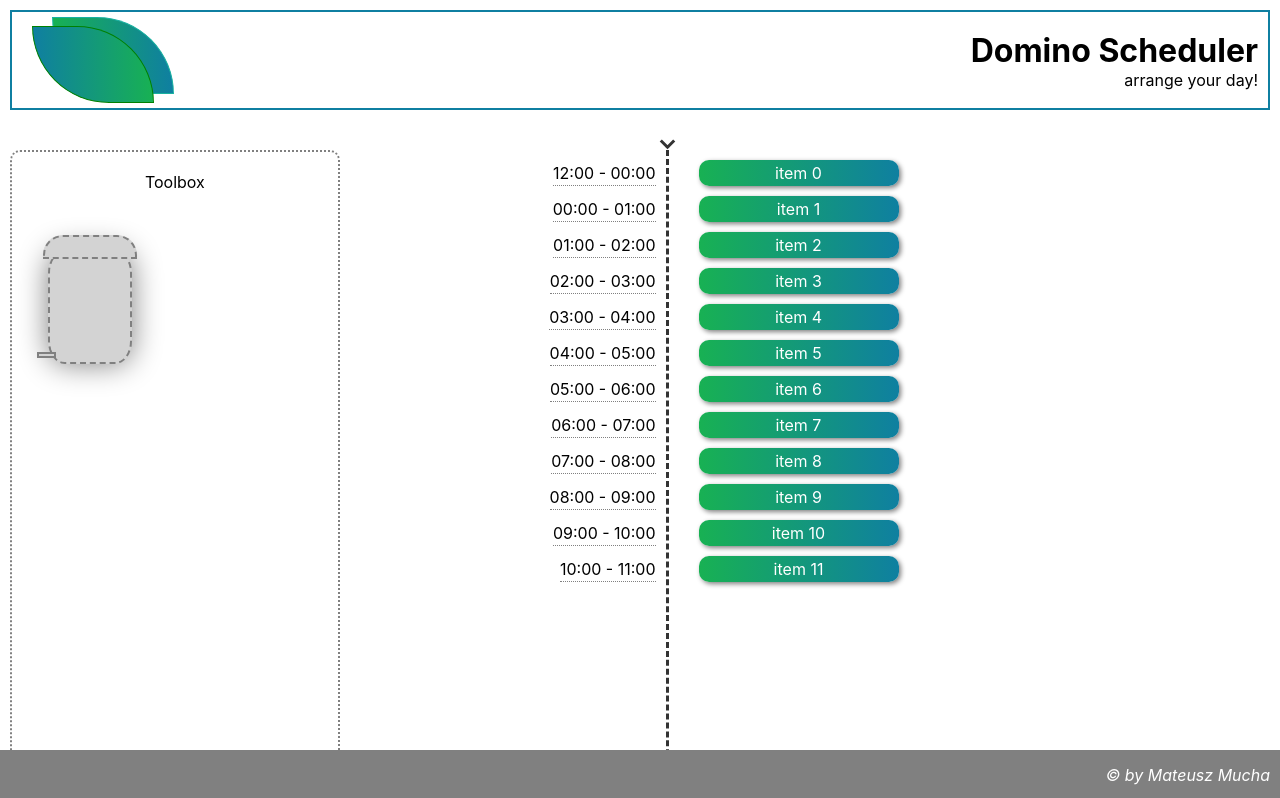
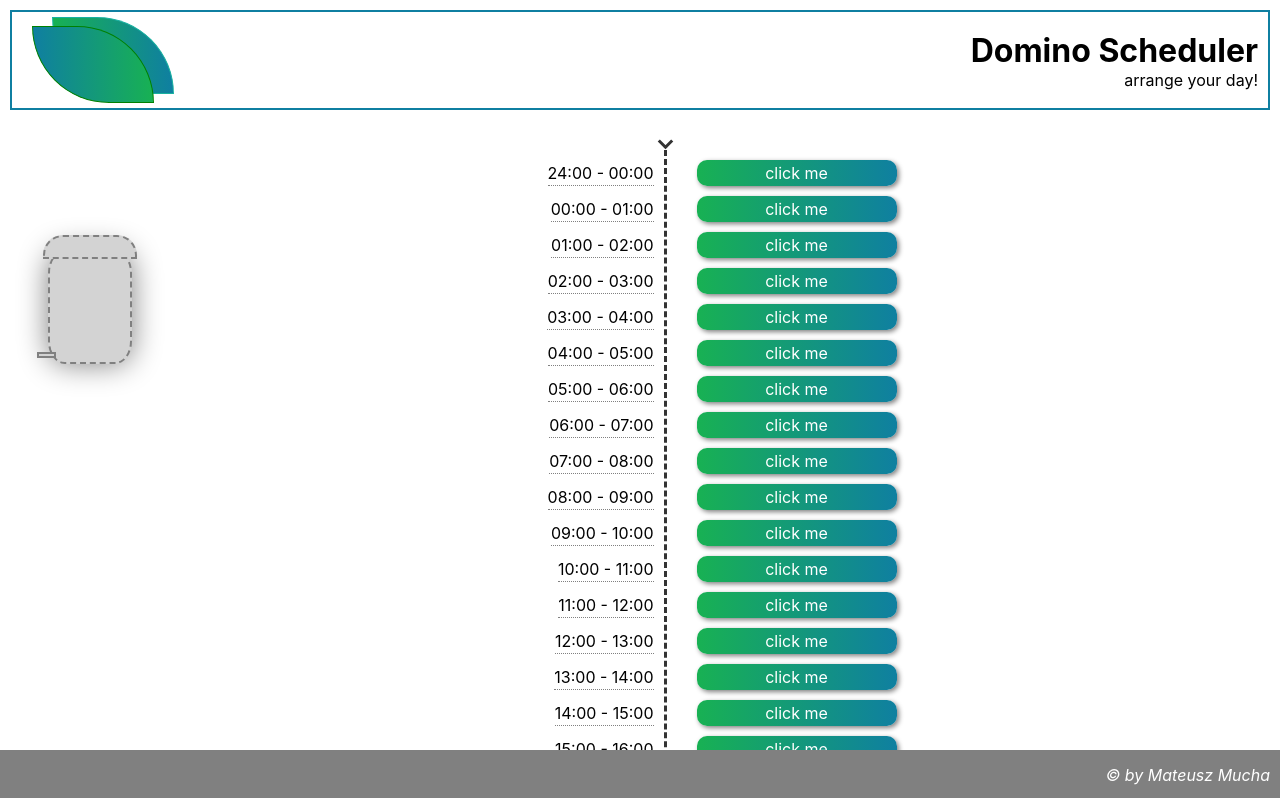
Before and after one commit to muchamateusz/domino_scheduler, a React app: page / in a window 1280 px wide. Shown: the top 798 px of the page. Built offline with nearby package versions, Linux system fonts and the light colour scheme.

Commit message:
version 1st of this application can be considered as finished

```diff
--- a/src/common/functions.js
+++ b/src/common/functions.js
@@ -11,7 +11,7 @@ export const getItems = count =>
   Array.from({ length: count }, (_, index) => index).map(index => ({
     id: `item-${index}`,
     type: ITEM_TYPES.ACTIVE,
-    content: `item ${index}`
+    content: `click me`
   }));
 
 export const getItemStyle = (
@@ -20,7 +20,6 @@ export const getItemStyle = (
   type,
   color = null
 ) => {
-  // debugger;
   const bgColor = color !== null ? color : "transparent";
   let bgImage;
   if (color !== null && color !== "rgba(0, 0, 0, 0)") {
--- a/src/containers/MainDashboard/MainDashboard.jsx
+++ b/src/containers/MainDashboard/MainDashboard.jsx
@@ -14,7 +14,7 @@ import "./MainDashboard.less";
 class MainDashboard extends Component {
   state = {
     items: [],
-    itemsAmount: 12
+    itemsAmount: 24
   };
 
   componentDidMount() {
@@ -43,11 +43,6 @@ class MainDashboard extends Component {
     }
   };
 
-  changeName = param => {
-    console.log(param);
-    debugger;
-  };
-
   onClickHandler = item => e => {
     this.setState(prevState => {
       const newState = { ...prevState };
@@ -65,7 +60,7 @@ class MainDashboard extends Component {
     return (
       <div className="main-dashboard">
         <DragDropContext onDragEnd={this.onDragEnd}>
-          <div className="main-dashboard__toolbox">Toolbox</div>
+          <div className="main-dashboard__toolbox" />
           <Droppable droppableId="droppable">
             {(provided, snapshot) => (
               <React.Fragment>
--- a/src/containers/MainDashboard/MainDashboard.less
+++ b/src/containers/MainDashboard/MainDashboard.less
@@ -67,7 +67,6 @@
     padding: 20px;
     margin: 0 20px 0 10px;
     flex: 1 1;
-    border: 2px dotted grey;
     border-radius: 10px;
   }
   &__time-axis {
--- a/src/containers/MainDashboard/TimeLineItem/components/Active.jsx
+++ b/src/containers/MainDashboard/TimeLineItem/components/Active.jsx
@@ -1,35 +1,41 @@
-import React, { useState } from "react";
+import React, { Component } from "react";
 import classNames from "classnames";
 import { Draggable } from "react-beautiful-dnd";
 import { getItemStyle } from "common/functions";
 import { ITEM_TYPES } from "common/enums";
-import { SketchPicker } from "react-color";
+import { TwitterPicker } from "react-color";
 
-const Active = ({ item, index, ...props }) => {
-  const [color, setColor] = useState("rgba(0, 0, 0, 0)");
-  const [colorPickerVisible, setColorPickerVisible] = useState(false);
-  const showColorPicker = event => {
+class Active extends Component {
+  state = {
+    color: "rgba(0, 0, 0, 0)",
+    colorPickerVisible: false
+  };
+  showColorPicker = event => {
     event.preventDefault();
-    setColorPickerVisible(true);
+    this.setState({ colorPickerVisible: true });
   };
-  const handleChange = (color, event) => {
-    setColor(color.hex);
-    setColorPickerVisible(false);
+  handleChange = color => {
+    this.setState({ color: color.hex });
+    this.setState({ colorPickerVisible: false });
   };
+  render() {
     return (
       <Draggable
-      draggableId={item.id}
-      index={index}
+        draggableId={this.props.item.id}
+        index={this.props.index}
         data-react-beautiful-dnd-drag-handle
       >
         {(provided, snapshot) => (
           <React.Fragment>
             <div
-            onContextMenu={showColorPicker}
-            onClick={props.onClickHandler({ ...item, index })}
+              onContextMenu={this.showColorPicker}
+              onClick={this.props.onClickHandler({
+                ...this.props.item,
+                index: this.props.index
+              })}
               className={classNames("main-dashboard__assignments-axis__item", {
                 "main-dashboard__assignments-axis__item--ghost":
-                item.type === ITEM_TYPES.GHOST
+                  this.props.item.type === ITEM_TYPES.GHOST
               })}
               ref={provided.innerRef}
               {...provided.draggableProps}
@@ -37,26 +43,32 @@ const Active = ({ item, index, ...props }) => {
               style={getItemStyle(
                 snapshot.isDragging,
                 provided.draggableProps.style,
-              item.type,
-              color
+                this.props.item.type,
+                this.state.color
               )}
             >
               <div
                 className="main-dashboard__item-content"
-              title={item.content.length > 25 ? item.content : null}
+                title={
+                  this.props.item.content.length > 25
+                    ? this.props.item.content
+                    : null
+                }
               >
-              {item.content}
+                {this.props.item.content}
               </div>
             </div>
-          {colorPickerVisible ? (
-            <SketchPicker
-              color={color}
-              onChangeComplete={handleChange}
+            {this.state.colorPickerVisible ? (
+              <TwitterPicker
+                width={200}
+                color={this.state.color}
+                onChangeComplete={this.handleChange}
               />
             ) : null}
           </React.Fragment>
         )}
       </Draggable>
     );
-};
+  }
+}
 export default Active;
--- a/src/containers/MainDashboard/TimeLineItem/components/Editable.jsx
+++ b/src/containers/MainDashboard/TimeLineItem/components/Editable.jsx
@@ -16,18 +16,15 @@ const Editable = ({ item, index, ...props }) => {
       })}
     >
       <div className="main-dashboard__item-content">
+        <form onSubmit={props.onClickHandler({ ...item, index, text })}>
           <input
             type="text"
             value={text}
             onChange={handleInputChange}
             title={text.length > 15 ? text : null}
           />
-        <button
-          type="submit"
-          onClick={props.onClickHandler({ ...item, index, text })}
-        >
-          OK
-        </button>
+          <button type="submit">OK</button>
+        </form>
       </div>
     </div>
   );
--- a/src/containers/MainDashboard/TimeLineItem/components/Ghost.jsx
+++ b/src/containers/MainDashboard/TimeLineItem/components/Ghost.jsx
@@ -1,9 +1,17 @@
 import React from "react";
+import { Draggable } from "react-beautiful-dnd";
+import { getItemStyle } from "common/functions";
 import classNames from "classnames";
 import { ITEM_TYPES } from "common/enums";
 
 const Ghost = ({ item, index, ...props }) => {
   return (
+    <Draggable
+      draggableId={item.id}
+      index={index}
+      data-react-beautiful-dnd-drag-handle
+    >
+      {(provided, snapshot) => (
         <div
           key={item.id}
           className={classNames("main-dashboard__assignments-axis__item", {
@@ -11,6 +19,14 @@ const Ghost = ({ item, index, ...props }) => {
               item.type === ITEM_TYPES.GHOST
           })}
           onClick={props.onClickHandler({ ...item, index })}
+          ref={provided.innerRef}
+          {...provided.draggableProps}
+          {...provided.dragHandleProps}
+          style={getItemStyle(
+            snapshot.isDragging,
+            provided.draggableProps.style,
+            item.type
+          )}
         >
           <div
             className="main-dashboard__item-content"
@@ -19,6 +35,8 @@ const Ghost = ({ item, index, ...props }) => {
             {item.content}
           </div>
         </div>
+      )}
+    </Draggable>
   );
 };
 export default Ghost;
```
Lines whose indentation alone changed are shown as unchanged.
